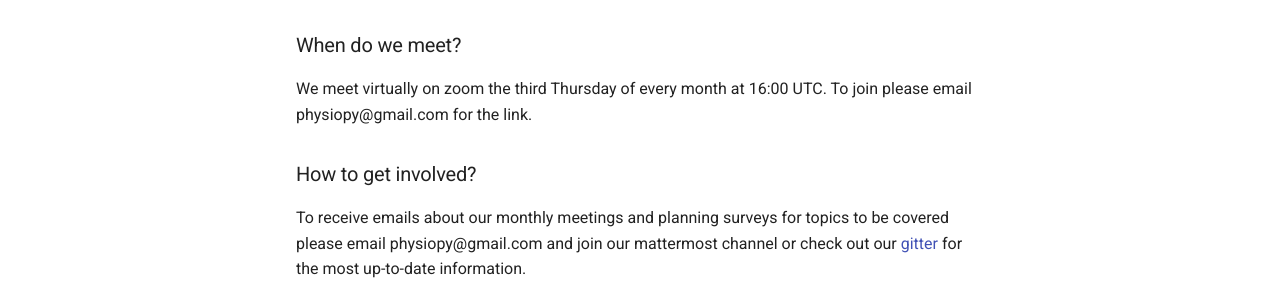
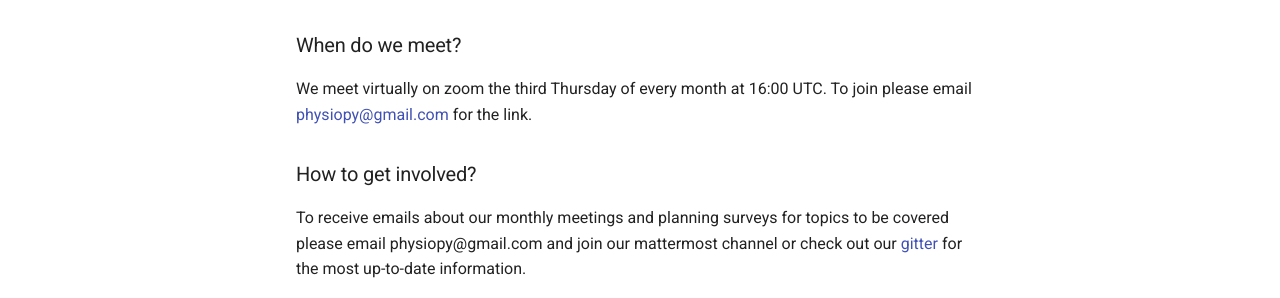
Before and after one commit to physiopy/physiopy.github.io, an MkDocs documentation site: the page built from docs/community/index.md, in a window 1280 px wide and 1069 px high. Shown: the part 383-681 px from the top of the window. Built offline with MkDocs 1.6.1 and Material for MkDocs 9.7.7, drawn with Linux system fonts in a browser that asks for light colours; part of the change alters nothing that is shown.

```diff
--- a/docs/community/index.md
+++ b/docs/community/index.md
@@ -2,7 +2,8 @@
 Welcome to physiopy! We are an international community of volunteers that meet monthly to discuss methods development of our tools and packages and to host discussions of best practices for physiological data acquisition, preprocessing, and analysis. We are always looking for new members and contributors so if interested, please reach out!
 
 ### When do we meet?
-We meet virtually on zoom the third Thursday of every month at 16:00 UTC. To join please email physiopy@gmail.com for the link.
+We meet virtually on zoom the third Thursday of every month at 16:00 UTC. To join please email [physiopy@gmail.com](mailto:physiopy@gmail.com) for the link.
+
 
 ### How to get involved?
 To receive emails about our monthly meetings and planning surveys for topics to be covered please email physiopy@gmail.com and join our mattermost channel or check out our [gitter](https://gitter.im/physiopy/community) for the most up-to-date information.
```
